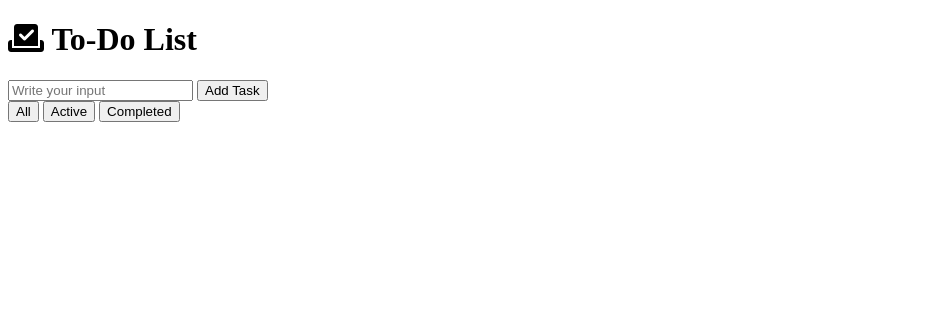
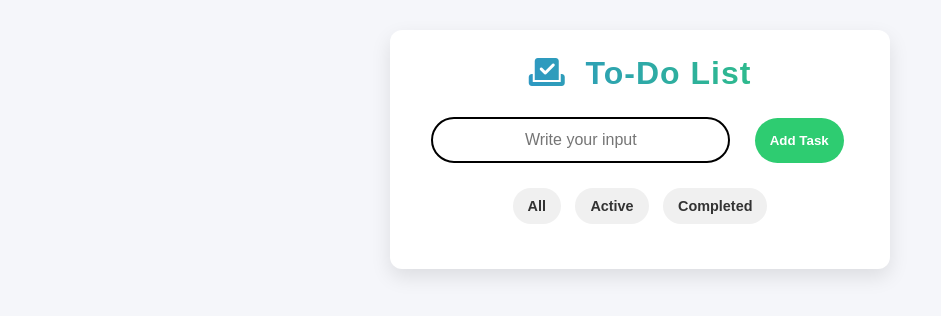
Before and after one commit to Raiyansiddique786/To-Do-List, a plain HTML site: page index.html in a window 1280 px wide. Shown: the whole page, without its empty margins (0-941 px from the left). Drawn offline with Linux system fonts and the light colour scheme.

Commit message:
Update index.html

```diff
--- a/index.html
+++ b/index.html
@@ -5,7 +5,7 @@
     <meta charset="UTF-8">
     <meta name="viewport" content="width=device-width, initial-scale=1.0">
     <title>Document</title>
-    <link rel="stylesheet" href="todo.css">
+    <link rel="stylesheet" href="style.css">
 
     <!-- font awesome icon -->
     <link rel="stylesheet" href="https://cdnjs.cloudflare.com/ajax/libs/font-awesome/6.4.0/css/all.min.css">
@@ -34,4 +34,5 @@
     <script src="todo.js"></script>
 </body>
 
+
 </html>
```
